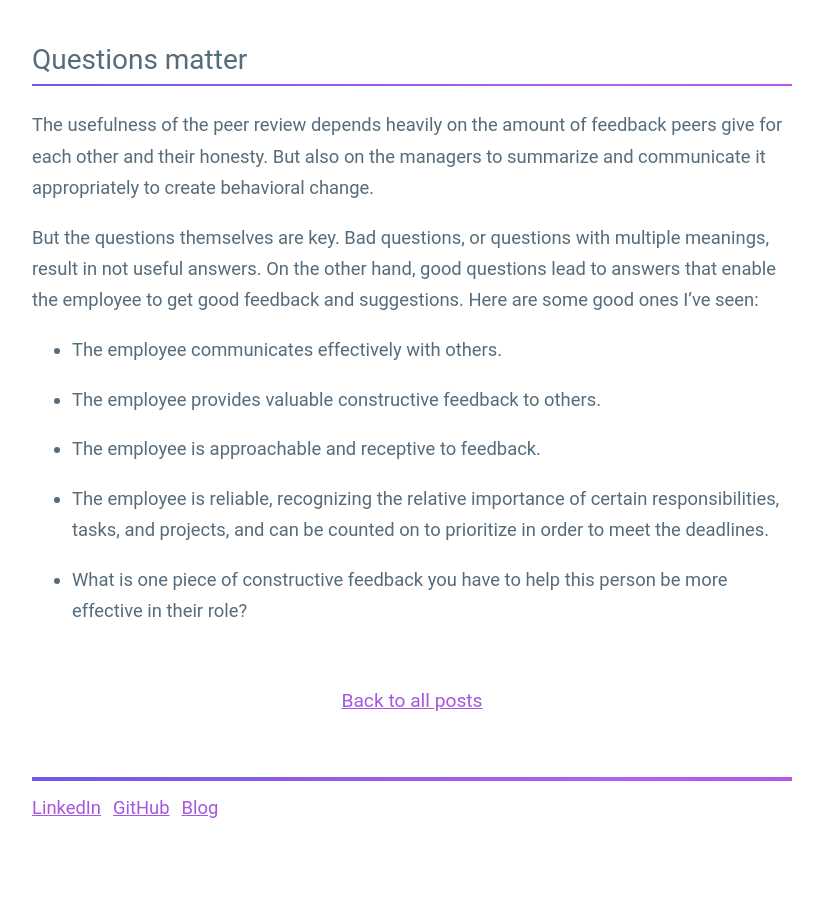
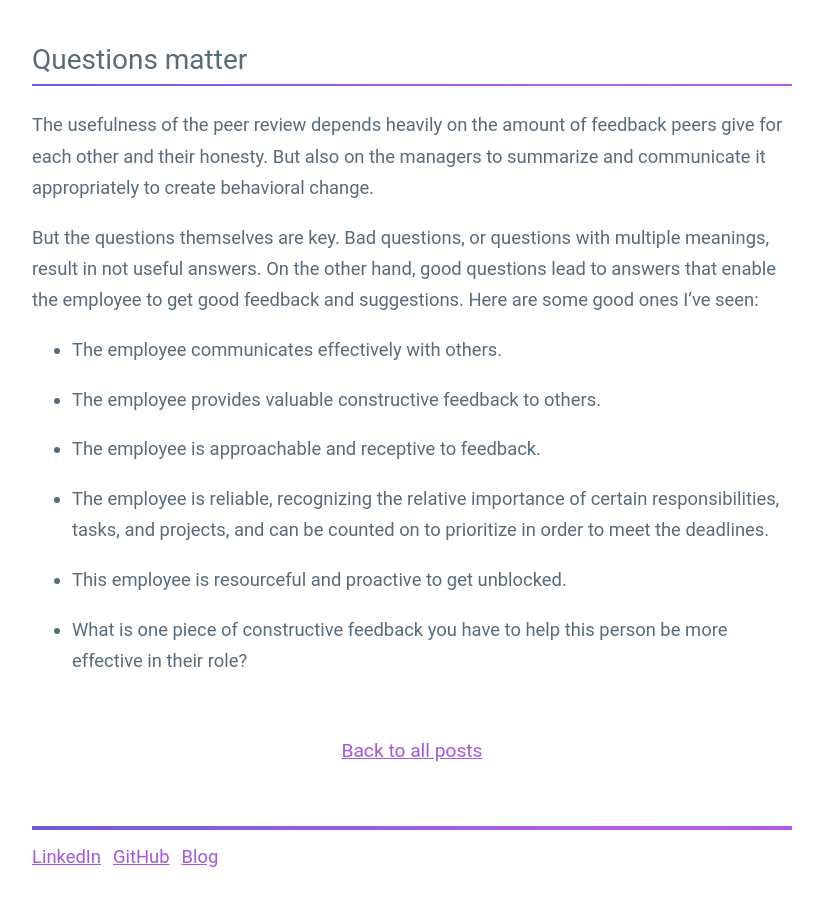
Before and after one commit to guillermodlpa/site, a Jekyll site: the page built from _posts/2021-04-11-structured-approach-peer-review-summary-in-performance-reviews.markdown, in a window 1280 px wide and 900 px high, scrolled down 2021 px. Shown: the whole window, without its empty margins (228-1051 px from the left). Built offline with Jekyll 4.4.1, drawn with Linux system fonts in a browser that asks for light colours; before the commit the page ends 2871 px from its top, so only the background shows below that.

Commit message:
Updated Structured Approach Peer Review Summary In Performance Reviews

```diff
--- a/_posts/2021-04-11-structured-approach-peer-review-summary-in-performance-reviews.markdown
+++ b/_posts/2021-04-11-structured-approach-peer-review-summary-in-performance-reviews.markdown
@@ -51,4 +51,6 @@ But the questions themselves are key. Bad questions, or questions with multiple
 
 * The employee is reliable, recognizing the relative importance of certain responsibilities, tasks, and projects, and can be counted on to prioritize in order to meet the deadlines.
 
+* This employee is resourceful and proactive to get unblocked.
+
 * What is one piece of constructive feedback you have to help this person be more effective in their role?
```
